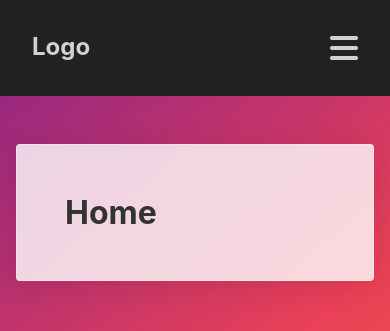
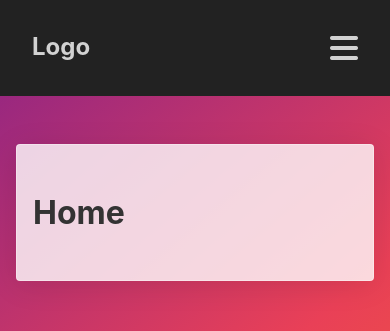
Before and after one commit to bmehder/rotterdam, a Svelte app: page / in a window 390 px wide. Shown: the top 331 px of the page. Built offline with nearby package versions, Linux system fonts and the light colour scheme.

Commit message:
mobile global padding tweaks

```diff
--- a/public/global.css
+++ b/public/global.css
@@ -37,6 +37,12 @@ main {
 	border-radius: 0.25rem;
 	border: 1px solid rgba(255, 255, 255, 0.3);
 	box-shadow: 0 4px 30px rgba(0, 0, 0, 0.1);
+}
+
+@media screen and (max-width: 600px) {
+	main {
+		padding-inline: 1rem;
+	}
 }
 
 p {
--- a/src/Blog/Blog.svelte
+++ b/src/Blog/Blog.svelte
@@ -55,8 +55,7 @@
     display: grid;
     grid-template-columns: repeat(auto-fit, minmax(18em, 1fr));
     gap: 3rem;
-    padding-block: 1rem;
-    padding-inline: 0;
+    padding: 1rem 0;
     background-color: unset;
     border: none;
     box-shadow: none;
```
